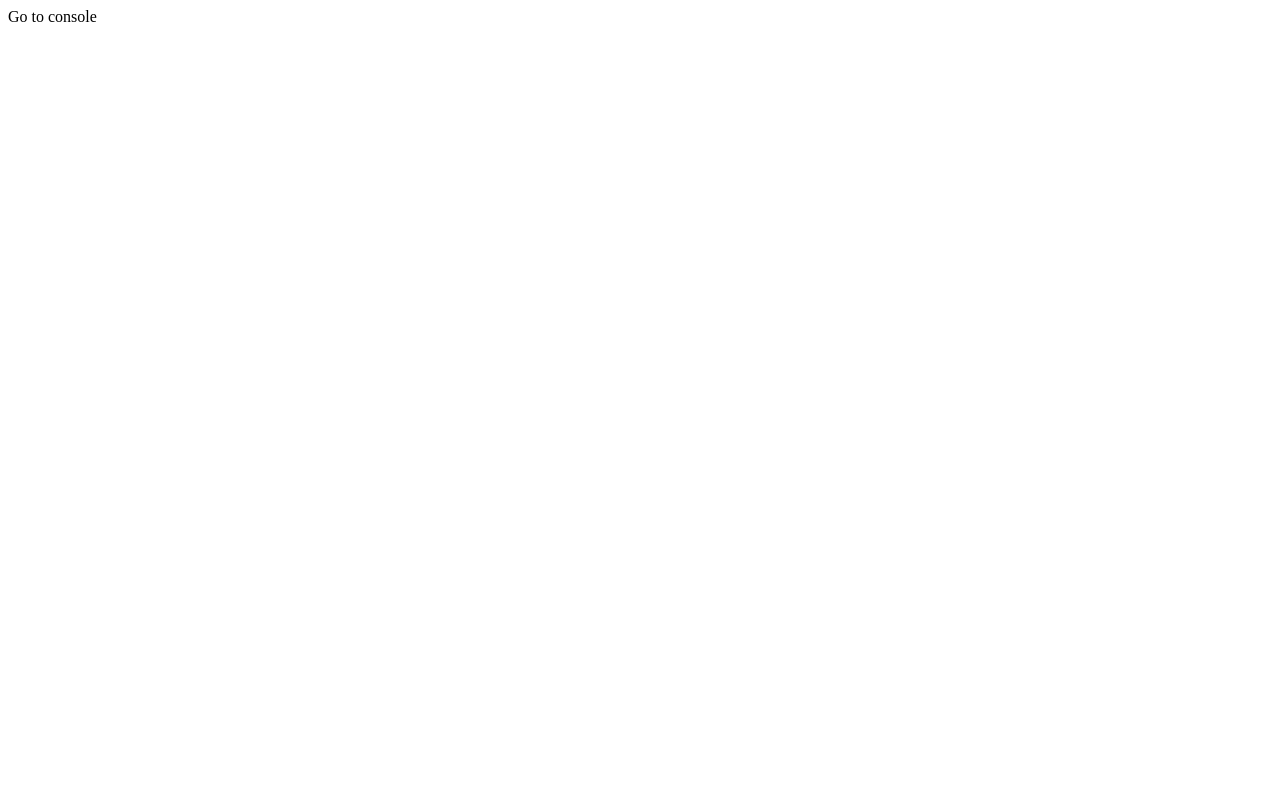
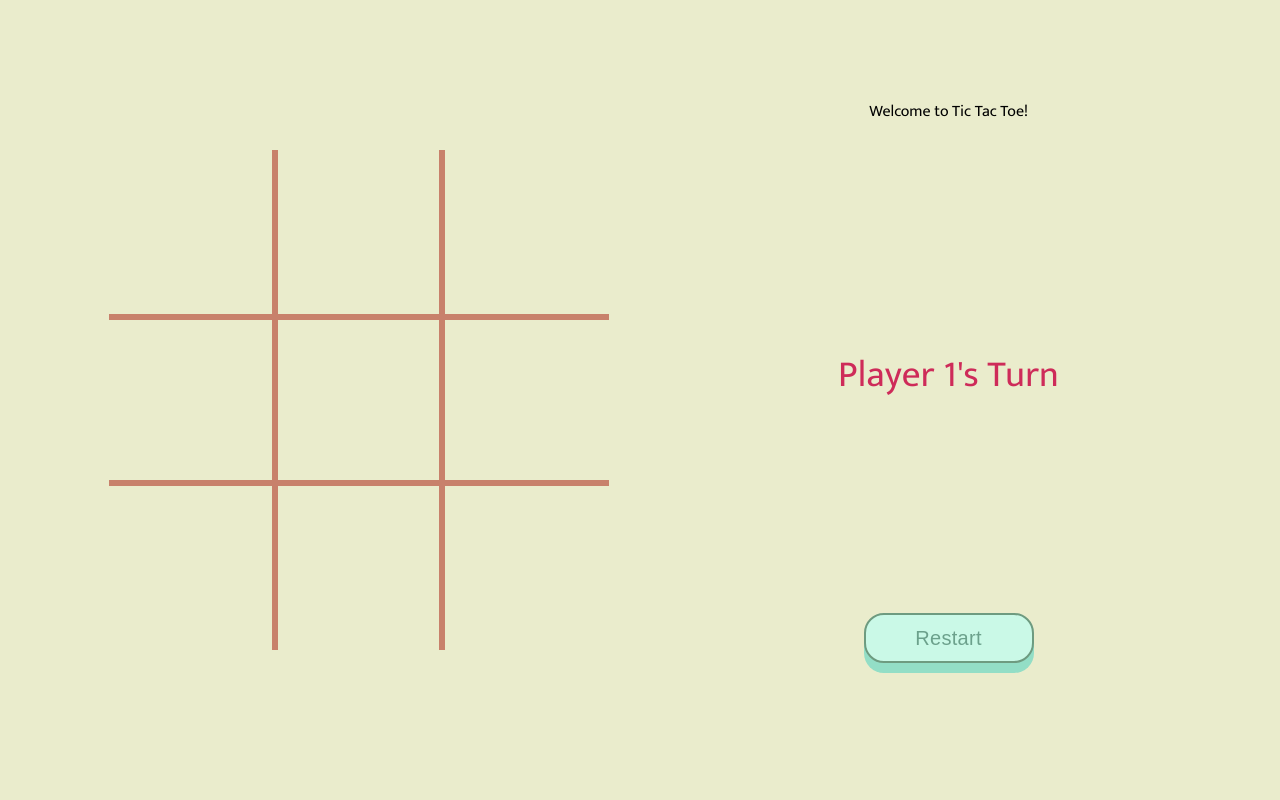
Before and after one commit to SKjustSK/tic-tac-toe, a plain HTML site: page index.html in a window 1280 px wide. Drawn offline with Linux system fonts and the light colour scheme.

Commit message:
Finished website

```diff
--- a/index.html
+++ b/index.html
@@ -8,6 +8,22 @@
     <link rel="stylesheet" href="style.css">
 </head>
 <body>
-    Go to console
+    <div class="ttt-wrapper">
+        <div class="ttt-grid">
+        </div>
+    </div>
+
+    <div class="game-flow">
+        <div class="welcome-wrapper">
+            <div class="welcome">Welcome to Tic Tac Toe!</div>
+        </div>
+        <div class="game-status">
+            <div class="game-status-text">Player 1's Turn</div>
+        </div>
+        <div class="restart-game-wrapper">
+            <button class="restart-game">Restart</button>
+        </div>
+    </div>
+
 </body>
 </html>
--- a/script.js
+++ b/script.js
@@ -1,18 +1,14 @@
-/*
+const game = GameController();
+const gameDOM = DOMcontroller();
+game.newGame();
 
-GameController ->
-                play round -> let the active player place a marking???
-                switch active player -> switches the active player
-                game status -> will tell if the game has been won/lost/tied/in process
+// Restart button
+const restart = document.querySelector(".restart-game");
+restart.addEventListener('click', () => {
+    game.restart();
+    gameDOM.reset();
+});
 
-                player objects -> player one and two
-                name, marker
-
-GameBoard -> start game -> generate a board
-            place marker at -> places marker of active player at given location
-            print board -> will display board
-
-*/
 
 function GameBoard () {
     // Creating 3x3 board
@@ -176,6 +172,8 @@ function GameController () {
     let board = GameBoard();
     // starting a new game
     const newGame = () => {
+        board.reset();
+        activePlayer = players[0];
         GAME_STATE = true;
         console.log("Welcome to Tic Tac Toe!");
         board.print();
@@ -187,14 +185,14 @@ function GameController () {
         if (!GAME_STATE)
         {
             console.log(`Please start a new game`);
-            return;
+            return -1;
         }
 
-        validMark = false;
-        do {
-            validMark = board.placeMarkerAt(r, c, activePlayer);
+        let validMarker = board.placeMarkerAt(r, c, activePlayer);
+        if (!validMarker)
+        {
+            return -1;
         }
-        while (!validMark)
 
         let gameState = board.gameStatus(activePlayer);
         if (gameState === "ongoing")
@@ -205,6 +203,7 @@ function GameController () {
         {
             endGame(gameState);
         }
+        return 1;
     };
 
     //
@@ -215,7 +214,7 @@ function GameController () {
     };
 
     //
-    const endGame = (status) => {
+    const endGame = (status="aborted") => {
         board.print();
         if (status === "won")
         {
@@ -225,9 +224,12 @@ function GameController () {
         {
             console.log(`Tie!`);
         }
+        else if (status === "aborted")
+        {
+            console.log(`Game Aborted.`);
+        }
         GAME_STATE = false;
-        board.reset();
-        activePlayer = players[0];
+        return status;
     };
 
     //
@@ -239,12 +241,99 @@ function GameController () {
         newGame();
     };
 
+    //
+    const getActivePlayer = () => {
+        return activePlayer;
+    }
+
     return {
         newGame,
         restart,
         playRound,
+        getActivePlayer,
+        gameStatus: board.gameStatus,
     }
 }
 
 
-const game = GameController();
+function DOMcontroller () {
+
+    // Generates 3x3 grid of tic tac toe
+    const ttt_grid = document.querySelector('.ttt-grid');
+    const gen3x3ttt = ((appendTo) => {
+        for (let i = 0 ; i < 3 ; i++)
+        {
+            for (let j = 0 ; j < 3 ; j++)
+            {
+                let btn = document.createElement('button');
+                btn.classList.add(`ttt-box-${i}${j}`);
+                btn.classList.add(`ttt-box`);
+
+                btn.addEventListener('click', () => {processtttDOM(i, j);});
+
+                appendTo.append(btn);
+            }
+        }
+    })(ttt_grid);
+
+    // Adding markers to tic tac toe board
+    const processtttDOM = (row, col) => {
+        let activePlayer = game.getActivePlayer();
+
+        let validRound = game.playRound(row, col);
+        updateGameStatus();
+        if (validRound == -1)
+        {
+            return -1;
+        }
+
+        let ttt_box = document.querySelector(`.ttt-box-${row}${col}`);
+        if (activePlayer.marker === "X")
+        {
+            ttt_box.classList.add(`x_marker`);
+        }
+        else if (activePlayer.marker === "O")
+        {
+            ttt_box.classList.add(`o_marker`);
+        }
+    };
+
+    const updateGameStatus = () => {
+        let game_status_text = document.querySelector('.game-status-text');
+
+        let game_status = game.gameStatus(game.getActivePlayer());
+        if (game_status === "ongoing")
+        {
+            game_status_text.textContent = `${game.getActivePlayer().name}'s Turn`;
+        }
+        else if (game_status === "won")
+        {
+            game_status_text.textContent = `${game.getActivePlayer().name} won!`;
+        }
+        else if (game_status === "tie")
+        {
+            game_status_text.textContent = `Tie!`;
+        }
+    };
+
+    const reset = () => {
+        // board DOM reset
+        for (let i = 0 ; i < 3 ; i++)
+        {
+            for (let j = 0 ; j < 3 ; j++)
+            {
+                let btn = document.querySelector(`.ttt-box-${i}${j}`);
+                btn.classList.remove(`x_marker`);
+                btn.classList.remove(`o_marker`);
+            }
+        }
+
+        // Game status DOM reset
+        let game_status_text = document.querySelector('.game-status-text');
+        game_status_text.textContent = `${(game.getActivePlayer()).name}'s Turn`;
+    };
+
+    return {
+        reset,
+    };
+}
--- a/style.css
+++ b/style.css
@@ -0,0 +1,144 @@
+@import url('https://fonts.googleapis.com/css2?family=Mukta:wght@200;300;400;500;600;700;800&display=swap');
+
+* {
+    box-sizing: border-box;
+}
+
+body {
+    padding: 0;
+    margin: 0;
+    height: 100vh;
+    background-color: #EAECCC;
+    font-family: 'Mukta', 'Arial';
+    display: flex;
+}
+
+/**/
+.ttt-wrapper {
+    flex: 4;
+    display: flex;
+    justify-content: center;
+    align-items: center;
+    padding: 50px;
+}
+
+.ttt-grid {
+    height: 500px;
+    width: 500px;
+
+    display: grid;
+    grid-template-columns: repeat(3, 1fr);
+    grid-template-rows: repeat(3, 1fr);
+}
+
+.ttt-box {
+    background: 0;
+	border: solid #c8816b 3px;
+	padding: 0;
+	cursor: pointer;
+}
+
+.ttt-grid .ttt-box-00,
+.ttt-grid .ttt-box-01,
+.ttt-grid .ttt-box-02 {
+    border-top: 0px;
+}
+
+.ttt-grid .ttt-box-20,
+.ttt-grid .ttt-box-21,
+.ttt-grid .ttt-box-22 {
+    border-bottom: 0px;
+}
+
+.ttt-grid .ttt-box-00,
+.ttt-grid .ttt-box-10,
+.ttt-grid .ttt-box-20 {
+    border-left: 0px;
+}
+
+.ttt-grid .ttt-box-02,
+.ttt-grid .ttt-box-12,
+.ttt-grid .ttt-box-22 {
+    border-right: 0px;
+}
+
+.ttt-grid .x_marker {
+    background-image: url(x_marker.png);
+    background-size: cover;
+}
+
+.ttt-grid .o_marker {
+    background-image: url(o_marker.png);
+    background-size: cover;
+}
+
+/**/
+.game-flow {
+    flex: 3;
+    display: flex;
+    flex-direction: column;
+    padding-right: 100px;
+}
+
+.welcome-wrapper {
+    flex: 1;
+    display: flex;
+    justify-content: center;
+    align-items: center;
+}
+
+.welcome-text {
+    padding-top: 25px;
+    font-size: 43px;
+    letter-spacing: 0.1px;
+    color: #bc5232;
+    font-weight: 500;
+}
+
+
+.game-status {
+    flex: 1;
+    display: flex;
+    justify-content: center;
+    align-items: center;
+    padding: 40px;
+}
+
+.game-status-text {
+    font-size: 37px;
+    letter-spacing: 0.3px;
+    color: #ce2b59;
+    font-weight: 400;
+}
+
+.restart-game-wrapper {
+    flex: 1;
+    display: flex;
+    justify-content: center;
+    align-items: center;
+    padding-bottom: 50px;
+}
+
+.restart-game {
+    color: #6ca18c;
+    cursor: pointer;
+    font-size: 20px;
+    font-weight: 500;
+    letter-spacing: 0.3px;
+    height: 50px;
+    width: 170px;
+    border-radius: 20px;
+    background: #caf9e7;
+    outline: 0;
+    border: solid #6e9b80 2px;
+    box-shadow: 0 10px 0 0 #93dec6;
+}
+
+.restart-game:active {
+    transition: 0.05s;
+    transform: scale(0.9);
+}
+
+.restart-game:hover {
+    background: #c3f5e2;
+}
```
Also changed, not shown: o_marker.png (added), x_marker.png (added).
